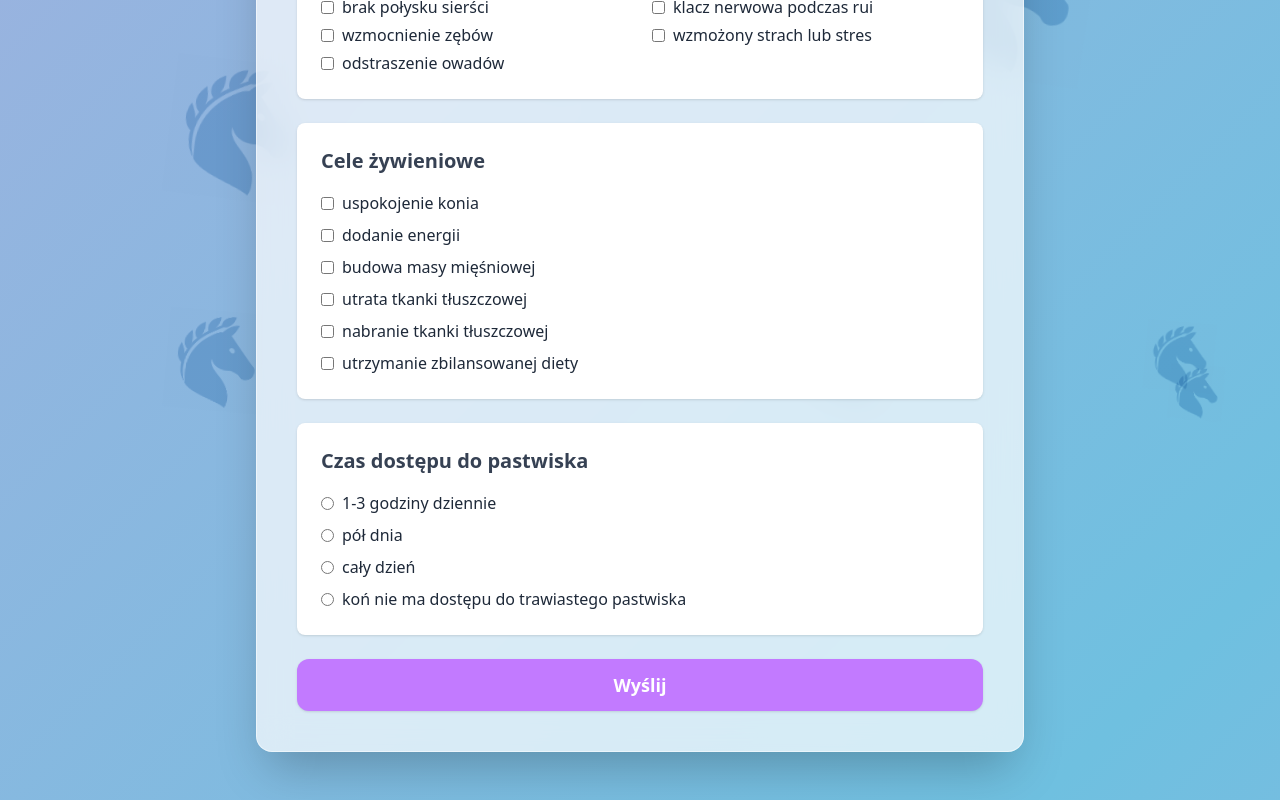
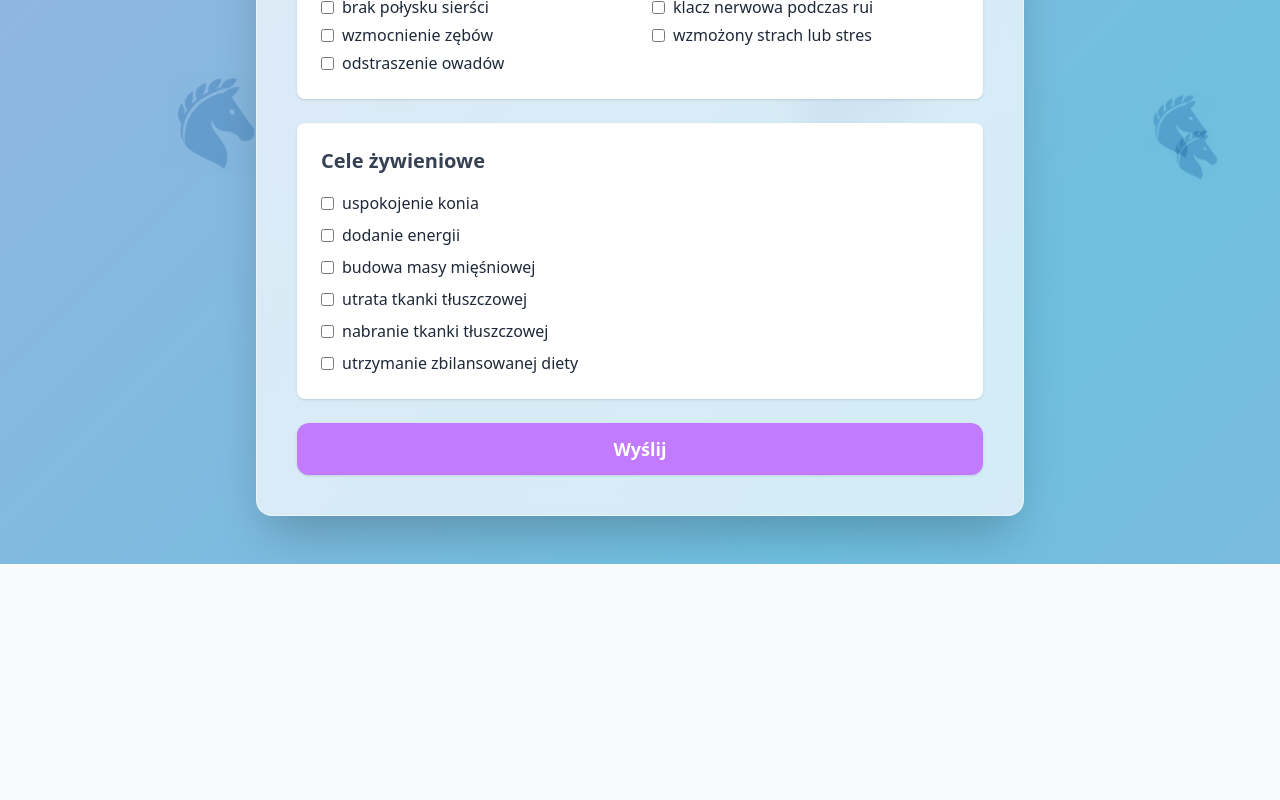
Before and after one commit to wiczes/NutritionForHorses, a React (Vite) app in the folder client/: page / in a window 1280 px wide. Shown: the part 1618-2418 px from the top of the page. After the commit the page ends 2182 px from the top, so only its background shows below. Built offline with nearby package versions, Linux system fonts and the light colour scheme.

Commit message:
pasture info removed.

```diff
--- a/client/src/App.jsx
+++ b/client/src/App.jsx
@@ -3,7 +3,6 @@ import FormHeader from "./components/FormHeader";
 import HorseBasicInfo from "./components/HorseBasicInfo";
 import Allergies from "./components/Allergies";
 import FeedingGoals from "./components/FeedingGoals";
-import PastureAccess from "./components/PastureAccess";
 import SubmitButton from "./components/SubmitButton";
 import Supplements from "./components/SupplementInfo";
 import BackgroundHorses from "./components/BackgroundHorses";
@@ -16,7 +15,6 @@ function App() {
     allergies: [],
     supplements: [],
     goals: [],
-    pasture: ""
   });
 
   const getAnimationProps = (delay) => ({
@@ -46,9 +44,6 @@ function App() {
           <FeedingGoals formData={formData} setFormData={setFormData} />
         </div>
         <div {...getAnimationProps(500)}>
-          <PastureAccess formData={formData} setFormData={setFormData} />
-        </div>
-        <div {...getAnimationProps(600)}>
           <SubmitButton formData={formData} />
         </div>
       </div>
--- a/client/src/Recommendations.jsx
+++ b/client/src/Recommendations.jsx
@@ -62,7 +62,7 @@ export default function Recommendations() {
               key={idx}
               title={option.title}
               match={option.score || 0}
-              price={`${option.cena || 0} zł (${option.kosztMiesieczny || 0} zł/mies.)`}
+              price={`szacowany koszt miesięczny: ${option.kosztMiesieczny || 0} zł.`}
               items={(option.items || []).map(item => ({
                 name: item.nazwa,
                 img: item.zdjecie,
--- a/client/src/components/PastureAccess.jsx
+++ /dev/null
@@ -1,29 +0,0 @@
-const options = [
-  "1-3 godziny dziennie",
-  "pół dnia",
-  "cały dzień",
-  "koń nie ma dostępu do trawiastego pastwiska"
-];
-
-export default function PastureAccess({ formData, setFormData }) {
-  return (
-    <div className="bg-white shadow rounded-lg p-6 mb-6">
-      <h2 className="text-xl font-semibold mb-4 text-gray-700">Czas dostępu do pastwiska</h2>
-      <div className="space-y-2">
-        {options.map((option) => (
-          <label key={option} className="flex items-center space-x-2">
-            <input
-              type="radio"
-              name="pasture"
-              value={option}
-              checked={formData.pasture === option}
-              onChange={(e) => setFormData({ ...formData, pasture: e.target.value })}
-              className="border-gray-300"
-            />
-            <span>{option}</span>
-          </label>
-        ))}
-      </div>
-    </div>
-  );
-}
--- a/client/src/components/RecommendationHeader.jsx
+++ b/client/src/components/RecommendationHeader.jsx
@@ -16,7 +16,6 @@ export default function RecommendationHeader({ formData }) {
           <li>Suplementy: {formData.supplements.length > 0 ? formData.supplements.join(", ") : "Brak"}</li>
           <li>Użytkowanie: {formData.workload}</li>
         <li>Cele żywieniowe: {formData.goals.length > 0 ? formData.goals.join(", ") : "Brak"}</li>
-          <li>Pastwisko: {formData.pasture}</li>
         </ul>
       </section>
     </header>
--- a/client/src/components/SubmitButton.jsx
+++ b/client/src/components/SubmitButton.jsx
@@ -6,10 +6,10 @@ export default function SubmitButton({ formData }) {
   const handleSubmit = (e) => {
     e.preventDefault();
 
-    const { workload, pasture } = formData;
+    const { workload} = formData;
 
-    if (!workload || !pasture) {
-      alert("Proszę uzupełnić wszystkie wymagane pola: użytkowanie, pastwisko.");
+    if (!workload) {
+      alert("Proszę uzupełnić wszystkie wymagane pola: użytkowanie");
       return;
     }
 
```
Also changed, not shown: 1 other file (tests, documents, lock files or other folders).
